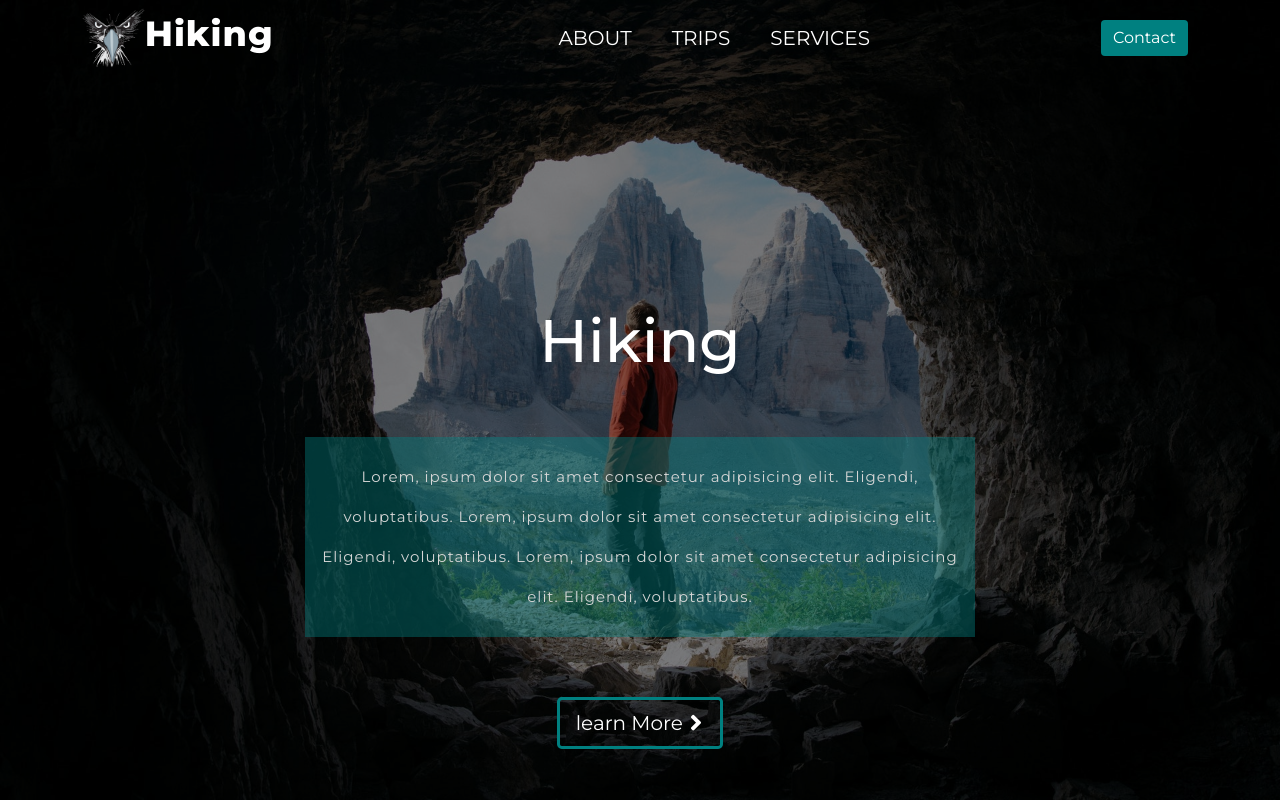
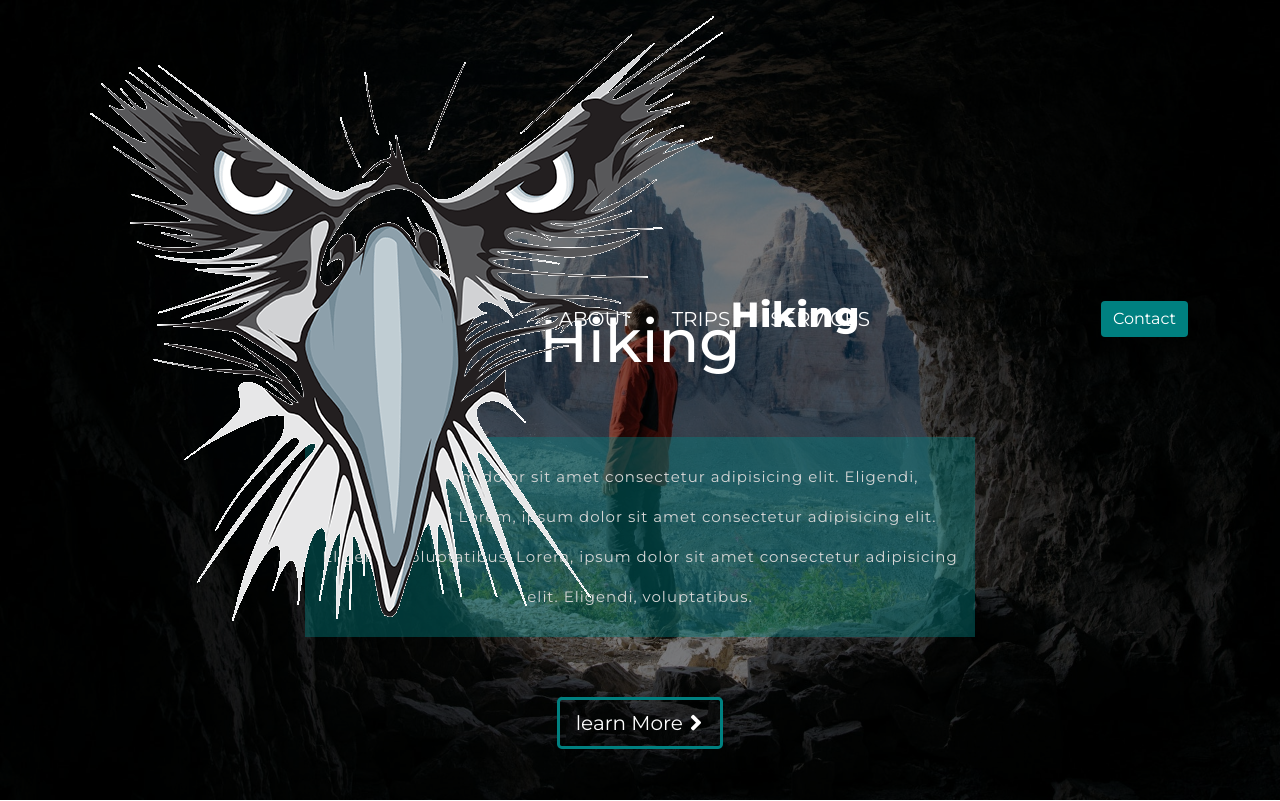
Before and after one commit to Samer7777/HIKING, a plain HTML site: page index.html in a window 1280 px wide. Shown: the top 801 px of the page. Drawn offline with nearby package versions, Linux system fonts and the light colour scheme.

Commit message:
Upload logo

```diff
--- a/css/style.css
+++ b/css/style.css
@@ -31,10 +31,6 @@ nav.scroled {
   transition: 0.5s ease-in-out all;
   border-radius: 2px;
   margin-top: 20px;
-}
-header .logo img {
-  height: 60px;
-  width: 100%;
 }
 
 .btn-info {
@@ -129,7 +125,6 @@ header .logo img {
   }
   header .logo img {
     height: 30px;
-    width: 100%;
   }
   .overlay {
     background-color: rgb(0 0 0 / 30%);
```
